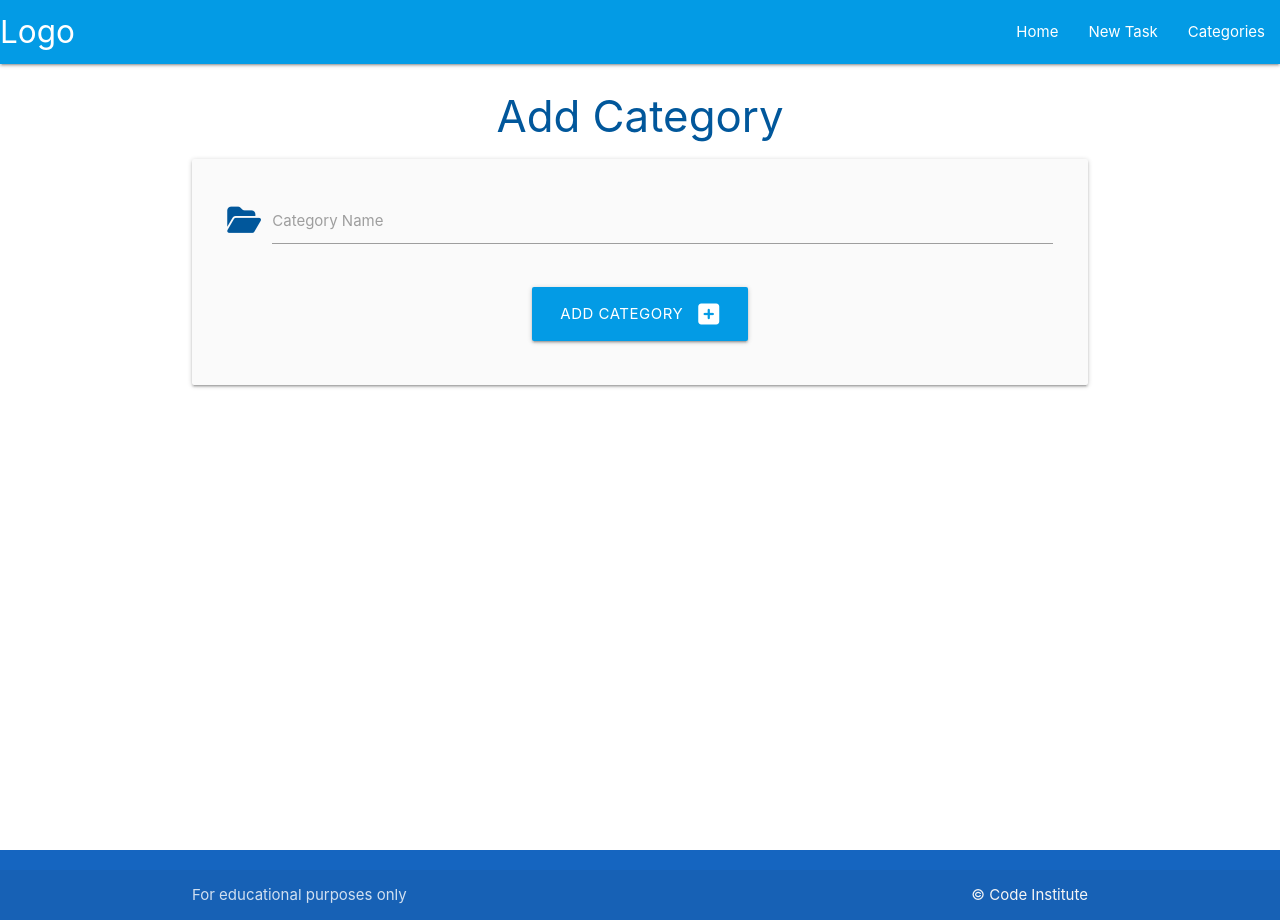
After one commit to domsq/task-manager-walkthrough-project, a Flask app: page /add_category in a window 1280 px wide. The commit adds this page. Run offline with Flask 2, Linux system fonts and the light colour scheme; some libraries are stand-ins or nearby versions.

Commit message:
Create add_category.html and categories.html files and configure

```diff
--- a/taskmanager/routes.py
+++ b/taskmanager/routes.py
@@ -1,9 +1,26 @@
-from flask import render_template
+from flask import render_template, request, redirect, url_for
 from taskmanager import app, db
 from taskmanager.models import Category, Task
 
 
 @app.route("/")
 def home():
-    """Define route to homepage file"""
+    """ Define route to homepage file """
     return render_template("tasks.html")
+
+
+@app.route("/categories")
+def categories():
+    """ Define route to categories file """
+    return render_template("categories.html")
+
+
+@app.route("/add_category", methods=["GET", "POST"])
+def add_category():
+    """ Define route to add category file """
+    if request.method == "POST":
+        category = Category(category_name=request.form.get("category_name"))
+        db.session.add(category)
+        db.session.commit()
+        return redirect(url_for("categories"))
+    return render_template("add_category.html")
--- /dev/null
+++ b/taskmanager/templates/add_category.html
@@ -0,0 +1,29 @@
+{% extends "base.html" %}
+{% block content %}
+
+<h3 class="light-blue-text text-darken-4 center-align">Add Category</h3>
+
+<div class="row card-panel grey lighten-5">
+    <form class="col s12" method="POST" action="{{ url_for('add_category') }}">
+        <!-- Category Name -->
+        <div class="row">
+            <div class="input-field col s12">
+                <i class="fas fa-folder-open prefix light-blue-text text-darken-4"></i>
+                <input id="category_name" name="category_name" type="text" class="validate" required minlength="3"
+                    maxlength="25">
+                <label for="category_name">Category Name</label>
+            </div>
+        </div>
+        <!-- Category Name -->
+        <div class="row">
+            <div class="col s12 center-align">
+                <button type="submit" class="btn-large light-blue darken-1">
+                    Add Category <i class="fas fa-plus-square right"></i>
+                </button>
+            </div>
+        </div>
+    </form>
+</div>
+
+
+{% endblock %}
--- a/taskmanager/templates/base.html
+++ b/taskmanager/templates/base.html
@@ -19,7 +19,7 @@
             <ul class="right hide-on-med-and-down">
                 <li><a href="{{ url_for('home') }}">Home</a></li>
                 <li><a href="">New Task</a></li>
-                <li><a href="">Categories</a></li>
+                <li><a href="{{ url_for('categories') }}">Categories</a></li>
             </ul>
             </div>
         </nav>
@@ -27,7 +27,7 @@
         <ul class="sidenav" id="mobile-demo">
             <li><a href="{{ url_for('home') }}">Home</a></li>
             <li><a href="">New Task</a></li>
-                <li><a href="">Categories</a></li>
+                <li><a href="{{ url_for('categories') }}">Categories</a></li>
         </ul>
     </header>
 
```
Also changed, not shown: taskmanager/templates/categories.html (added, +14 -0 lines).
